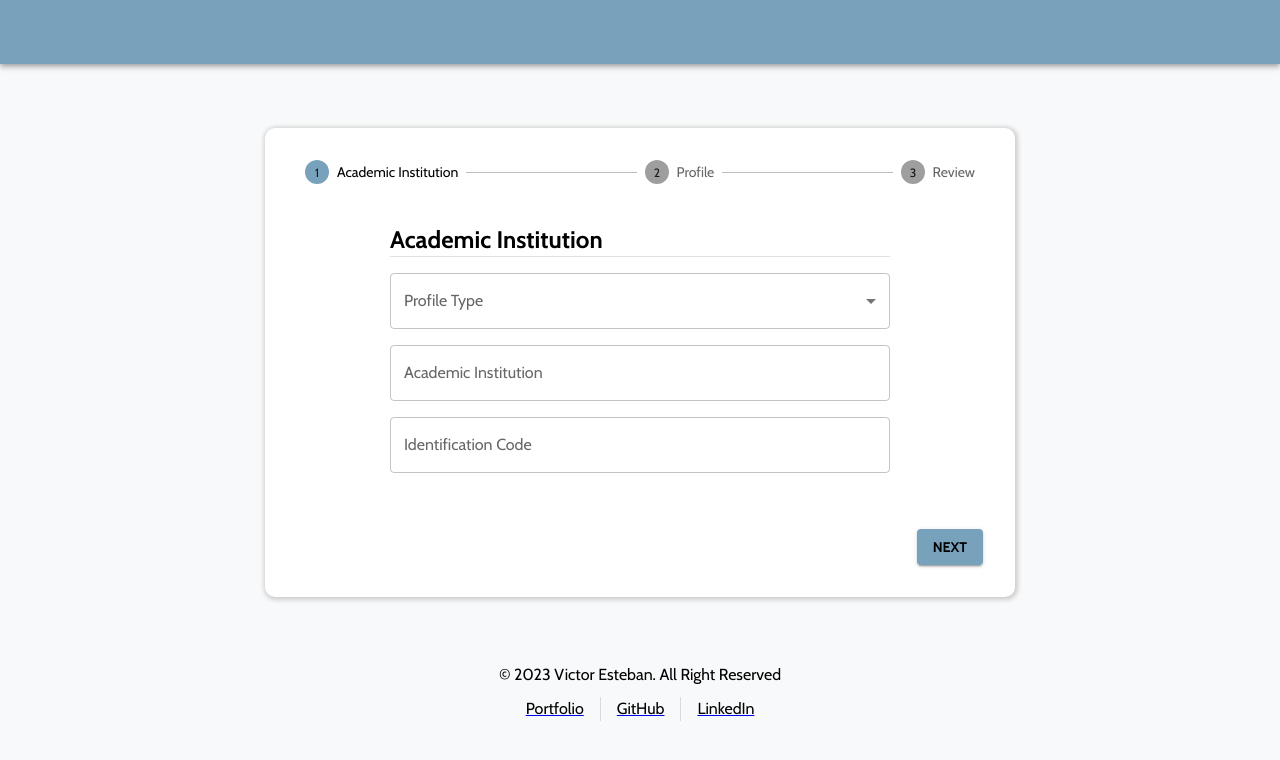
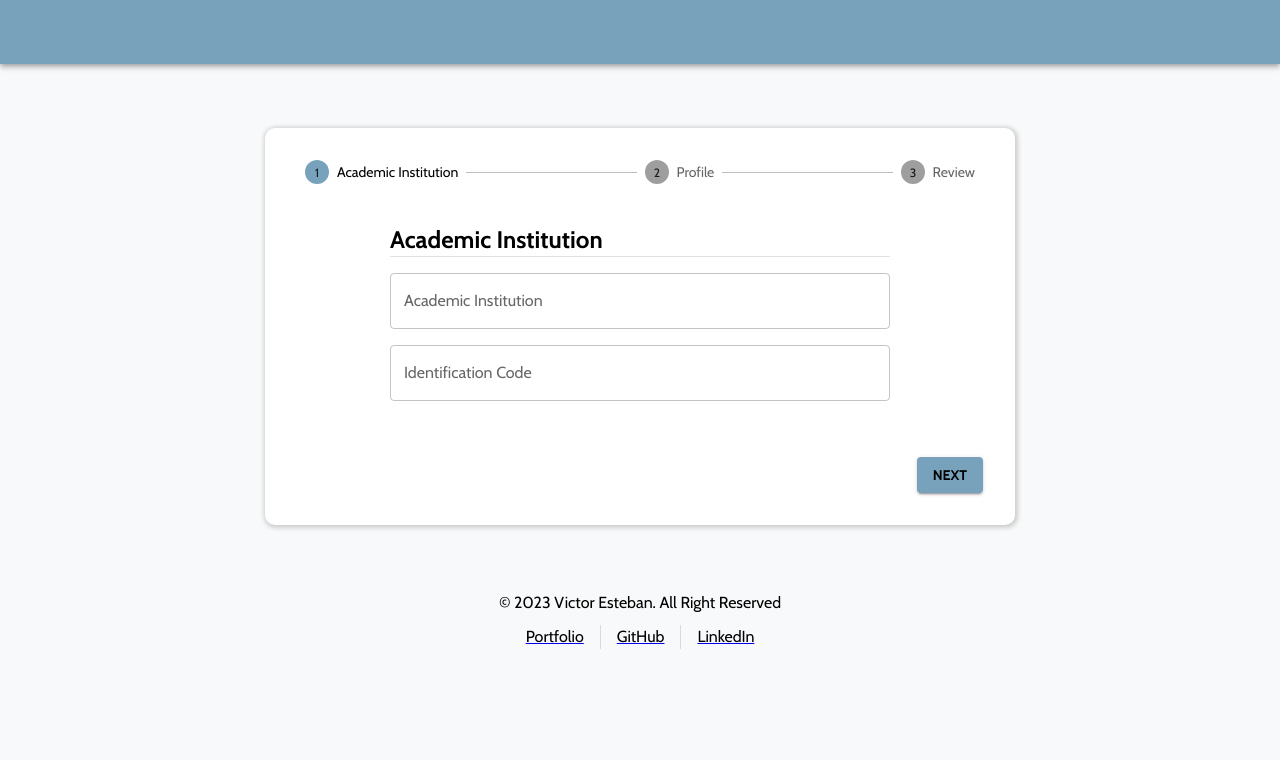
Before and after one commit to victoresteban295/Academic_Dashboard_Frontend, a Next.js app: page /register in a window 1280 px wide. Shown: the top 760 px of the page. Built offline with nearby package versions, Linux system fonts and the light colour scheme.

Commit message:
Added React-Hook-Form to Register Forms

```diff
--- a/package.json
+++ b/package.json
@@ -17,6 +17,7 @@
     "eslint-config-next": "13.4.12",
     "next": "13.4.12",
     "react": "18.2.0",
-    "react-dom": "18.2.0"
+    "react-dom": "18.2.0",
+    "react-hook-form": "^7.45.4"
   }
 }
--- a/src/components/auth/register/AcademicForm.js
+++ b/src/components/auth/register/AcademicForm.js
@@ -1,14 +1,28 @@
 "use client"
 import * as React from 'react';
-import { Box, Divider, FormControl, InputLabel, MenuItem, Select, Stack, TextField, Typography } from "@mui/material";
+import { Box, Button, Divider, FormControl, InputLabel, MenuItem, Select, Stack, TextField, Typography } from '@mui/material';
+import { useForm } from 'react-hook-form';
 
 const AcademicForm = (props) => {
+
+    const { register, formState, getValues } = useForm();
+    const { error } = formState;
+
+    const handleNextForm = () => {
+        props.handleAcademicFormData(
+            getValues("schoolName"),
+            getValues("schoolId")
+        );
+        props.handleNext();
+    }
 
     const handleChange = (event) => {
         props.selectProfile(event.target.value);
     };
 
-    return (
+
+    return(
+        <React.Fragment>
             <Box
                 sx={{
                     display: 'flex',
@@ -40,25 +54,62 @@ const AcademicForm = (props) => {
                         </Typography>
                         <Divider />
                     </Stack>
-                <Box sx={{ minWidth: 120 }}>
-                    <FormControl fullWidth>
-                        <InputLabel id="select-profile">Profile Type</InputLabel>
-                        <Select
-                            labelId="select-profile"
-                            id="select"
-                            value={props.profileType}
-                            label="Profile Type"
-                            onChange={handleChange}
-                        >
-                            <MenuItem value={"STUDENT"}>Student</MenuItem>
-                            <MenuItem value={"PROFESSOR"}>Professor</MenuItem>
-                        </Select>
-                    </FormControl>
-                </Box>
-                <TextField id="academic_institution" label="Academic Institution" variant="outlined" />
-                <TextField id="identification_code" label="Identification Code" variant="outlined" />
+                    {/* <Box sx={{ minWidth: 120 }}> */}
+                    {/*     <FormControl fullWidth> */}
+                    {/*         <InputLabel id="select-profile">Profile Type</InputLabel> */}
+                    {/*         <Select */}
+                    {/*             labelId="select-profile" */}
+                    {/*             id="select" */}
+                    {/*             value={props.profileType} */}
+                    {/*             label="Profile Type" */}
+                    {/*             onChange={handleChange} */}
+                    {/*         > */}
+                    {/*             <MenuItem value={"STUDENT"}>Student</MenuItem> */}
+                    {/*             <MenuItem value={"PROFESSOR"}>Professor</MenuItem> */}
+                    {/*         </Select> */}
+                    {/*     </FormControl> */}
+                    {/* </Box> */}
+                    <TextField
+                        id="academic_institution"
+                        label="Academic Institution"
+                        variant="outlined"
+                        defaultValue={props.institution}
+                        {...register('schoolName', {
+                            required: {
+                                value: true,
+                                message: "Academic Institution is Required"
+                            }
+                        })}
+                    />
+                    <TextField
+                        id="identification_code"
+                        label="Identification Code"
+                        variant="outlined"
+                        defaultValue={props.idCode}
+                        {...register('schoolId', {
+                            required: {
+                                value: true,
+                                message: "Identification Code is Required"
+                            }
+                        })}
+                    />
                 </Stack>
             </Box>
+            <Box sx={{ display: 'flex', flexDirection: 'row', pt: 2 }}>
+                <Box sx={{ flex: '1 1 auto' }} />
+                <Button type="button" variant="contained" onClick={handleNextForm}>
+                    <Typography
+                        variant="button"
+                        sx={{
+                            color: '#000',
+                            fontWeight: '700',
+                        }}
+                    >
+                        Next
+                    </Typography>
+                </Button>
+            </Box>
+        </React.Fragment>
     )
 }
 
--- a/src/components/auth/register/RegisterWidget.js
+++ b/src/components/auth/register/RegisterWidget.js
@@ -11,20 +11,28 @@ import ProfileForm from './ProfileForm';
 import StudentForm from './StudentForm';
 import ProfessorForm from './ProfessorForm';
 import ReviewForm from './ReviewForm';
+import { useForm } from 'react-hook-form';
 
 const steps = ['Academic Institution', 'Profile', 'Review'];
 
 const RegisterWidget = () => {
 
+    const [profileType, setProfileType] = React.useState('');
+    const [institution, setInstitution] = React.useState('');
+    const [idCode, setIdCode] = React.useState('');
+
     const [activeStep, setActiveStep] = React.useState(0);
     const [skipped, setSkipped] = React.useState(new Set());
-
-    /* Academic Institution Form Values*/
-    const [profileType, setProfileType] = React.useState('');
 
     const handleProfileType = (profileType) => {
         setProfileType(profileType);
     };
+
+    const handleAcademcFormData = (institution, idCode) => {
+        /* setProfileType(profileType); */
+        setInstitution(institution);
+        setIdCode(idCode);
+    }
 
     const isStepSkipped = (step) => {
         return skipped.has(step);
@@ -50,6 +58,7 @@ const RegisterWidget = () => {
     };
 
     return (
+        <form noValidate>
             <Box
                 sx={{
                     p: 4,
@@ -70,26 +79,14 @@ const RegisterWidget = () => {
                     })}
                 </Stepper>
                 {(activeStep === 0) ? (
-                <React.Fragment>
                     <AcademicForm
-                        profileType={profileType}
-                        selectProfile={handleProfileType}
+                        /* profileType={profileType} */
+                        /* selectProfile={handleProfileType} */
+                        institution={institution}
+                        idCode={idCode}
+                        handleAcademicFormData={handleAcademcFormData}
+                        handleNext={handleNext}
                     />
-                    <Box sx={{ display: 'flex', flexDirection: 'row', pt: 2 }}>
-                        <Box sx={{ flex: '1 1 auto' }} />
-                        <Button variant="contained" onClick={handleNext}>
-                            <Typography
-                                variant="button"
-                                sx={{
-                                    color: '#000',
-                                    fontWeight: '700',
-                                }}
-                            >
-                                Next
-                            </Typography>
-                        </Button>
-                    </Box>
-                </React.Fragment>
                 ) : (activeStep === 1) ? (
                     <React.Fragment>
                         <ProfileForm />
@@ -168,6 +165,7 @@ const RegisterWidget = () => {
                     </React.Fragment>
                 )}
             </Box>
+        </form>
     );
 }
 
```
Also changed, not shown: src/components/auth/LoginWidget.js (+34 -5 lines), 1 other file (tests, documents, lock files or other folders). Lines whose indentation alone changed are shown as unchanged.
